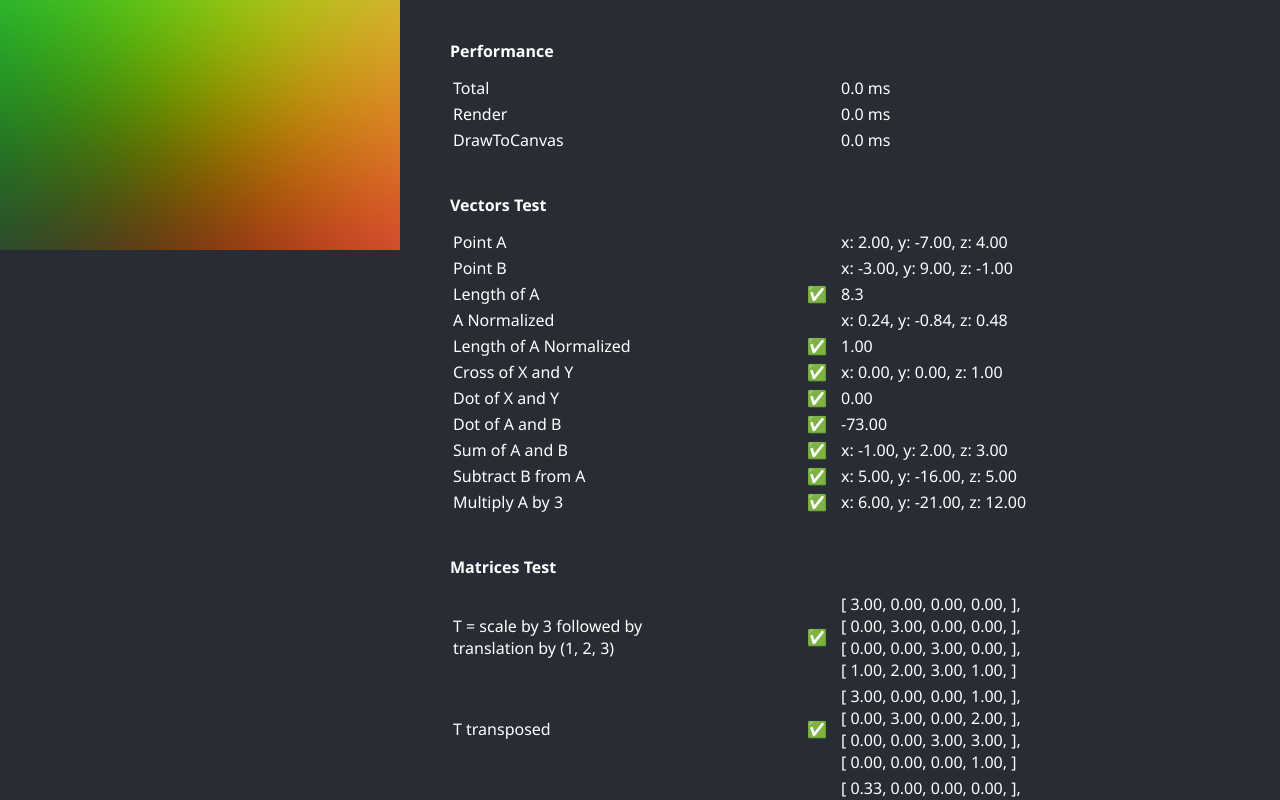
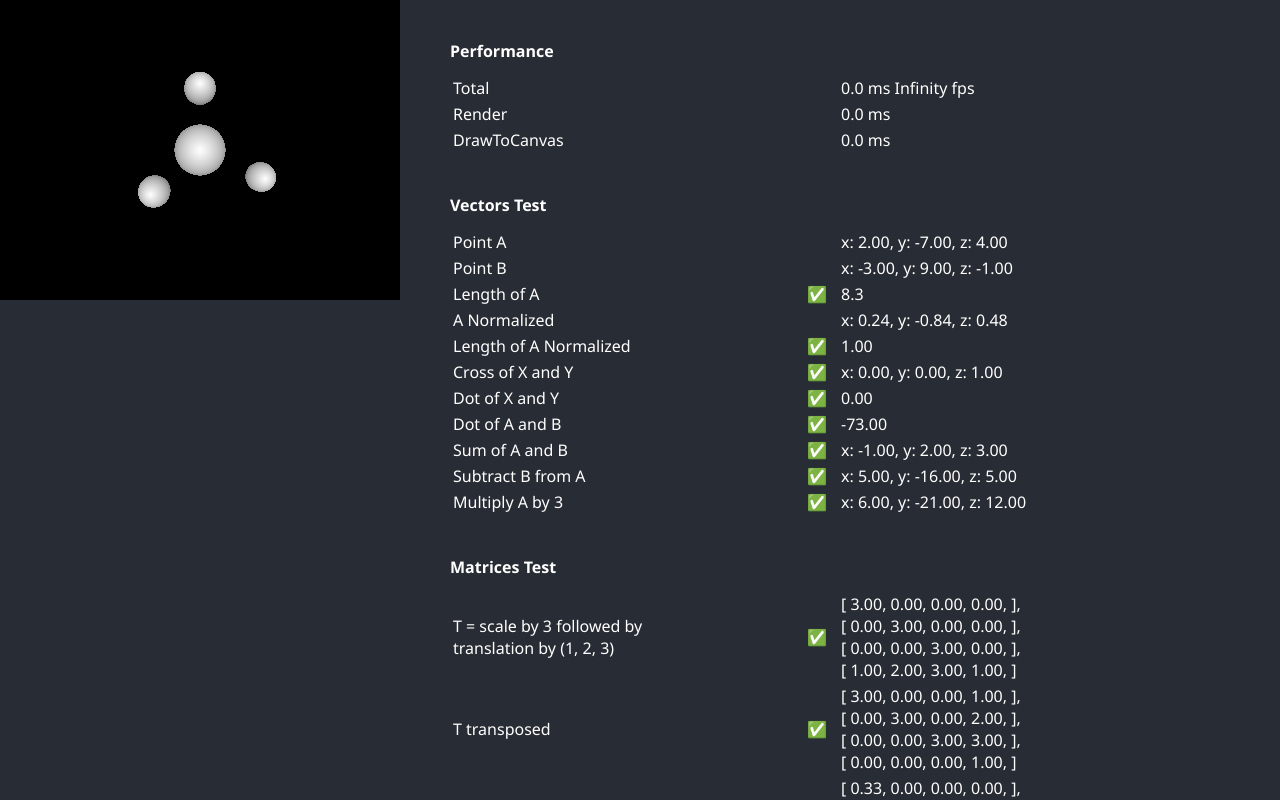
Before and after one commit to arlohb/RayTracing, a React (Create React App) app: page / in a window 1280 px wide. Shown: the top 800 px of the page. Built offline with nearby package versions, Linux system fonts and the light colour scheme.

Commit message:
IMPLEMENTED BASIC RAY TRACING

```diff
--- a/src/App.tsx
+++ b/src/App.tsx
@@ -5,6 +5,7 @@ import Data from "./Data";
 import MathsTest from "./MathsTest";
 import RayTracer, { RayTracerOptions } from "./RayTracing/RayTracer";
 import Vector3 from "./RayTracing/Vector3";
+import Sphere from "./RayTracing/Sphere";
 
 type PerformanceMetrics = {
   total: number,
@@ -14,11 +15,17 @@ type PerformanceMetrics = {
 
 const App = () => {
   const [rayTracerOptions] = useState<RayTracerOptions>({
-    from: new Vector3(0, 0, 8),
+    from: new Vector3(7, 10, 10),
     to: new Vector3(0, 0, 0),
     fov: 90,
     width: 400,
-    height: 250,
+    height: 300,
+    scene: [
+      new Sphere(new Vector3(0, 0, 0), 2),
+      new Sphere(new Vector3(5, 0, 0), 1),
+      new Sphere(new Vector3(0, 5, 0), 1),
+      new Sphere(new Vector3(0, 0, 5), 1),
+    ],
   });
 
   const rayTracer = useMemo(() => new RayTracer(rayTracerOptions), [rayTracerOptions]);
@@ -71,13 +78,11 @@ const App = () => {
       />
       <div>
         <Data
-          decimalPlaces={1}
-          units="ms"
           title="Performance"
           data={{
-            Total: metrics.total,
-            Render: metrics.render,
-            DrawToCanvas: metrics.drawToCanvas,
+            Total: `${metrics.total.toFixed(1)} ms ${(1000 / metrics.total).toFixed(1)} fps`,
+            Render: `${metrics.render.toFixed(1)} ms`,
+            DrawToCanvas: `${metrics.drawToCanvas.toFixed(1)} ms`,
           }}
         />
         <MathsTest />
--- a/src/RayTracing/RayTracer.ts
+++ b/src/RayTracing/RayTracer.ts
@@ -1,7 +1,20 @@
-import Image, { HexToPixel, Pixel } from "../Image";
+import Image, { HexToPixel } from "../Image";
 import Camera from "./Camera";
 import Ray from "./Ray";
+import Sphere from "./Sphere";
 import Vector3 from "./Vector3";
+
+// eslint-disable-next-line @typescript-eslint/no-unused-vars
+const map = (v: number, min1: number, max1: number, min2: number, max2: number): number => {
+  return min2 + ((v - min1) * (max2 - min1)) / (max1 - min1);
+};
+
+type Scene = Sphere[];
+
+type Hit = {
+  object: Sphere,
+  distance: number,
+};
 
 type RayTracerOptions = {
   from: Vector3,
@@ -9,17 +22,16 @@ type RayTracerOptions = {
   fov: number,
   width: number,
   height: number,
+  scene: Scene,
 };
-
-// only used temporarily, added types
-// https://gist.github.com/xposedbones/75ebaef3c10060a3ee3b246166caab56?permalink_comment_id=2951694#gistcomment-2951694
-const map = (value: number, x1: number, y1: number, x2: number, y2: number) => ((value - x1) * (y2 - x2)) / (y1 - x1) + x2;
 
 class RayTracer {
   camera: Camera;
+  scene: Scene;
 
   constructor(options: RayTracerOptions) {
     this.camera = new Camera(options.from, options.to, options.fov, options.width, options.height);
+    this.scene = options.scene;
   }
 
   render(): Image {
@@ -33,6 +45,9 @@ class RayTracer {
     const [right, up] = this.camera.getVectors();
 
     const image = new Image(this.camera.width, this.camera.height, HexToPixel("#09c7b7"));
+
+    let minAngle = 1e9;
+    let maxAngle = -1e9;
 
     for (let x = 0; x < image.width; x += 1) {
       for (let y = 0; y < image.height; y += 1) {
@@ -51,15 +66,56 @@ class RayTracer {
 
         const ray = new Ray("primary", this.camera.from, direction);
 
-        const pixel: Pixel = {
-          r: map(ray.direction.x, -1, 1, 0, 255),
-          g: map(ray.direction.y, -1, 1, 0, 255),
-          b: map(ray.direction.z, -1, 1, 0, 255),
-        };
+        let minHit: Hit = { object: new Sphere(new Vector3(0, 0, 0), 1), distance: 1e9 };
 
-        image.data[x][y] = pixel;
+        this.scene.forEach((sphere) => {
+          const distance = sphere.intersect(ray);
+
+          // if it hits
+          if (distance !== null) {
+            const hit: Hit = {
+              object: sphere,
+              distance,
+            };
+
+            if (minHit.distance > distance) minHit = hit;
+          }
+        });
+
+        if (minHit.distance !== 1e9) {
+          const hitPoint: Vector3 = ray.origin.add(ray.direction.mul(minHit.distance));
+          const normal = minHit.object.normalAtPoint(hitPoint);
+
+          const [,,forward] = this.camera.getVectors();
+
+          // normal length can be left out as it will always be 1
+          const angle = Math.acos((forward.dot(normal)) / forward.length());
+
+          if (angle < minAngle) minAngle = angle;
+          if (angle > maxAngle) maxAngle = angle;
+
+          if (x === 400 && y === 300) {
+            console.log({ forward, normal, angle });
+          }
+
+          const brightness = 1 - (angle / Math.PI);
+
+          image.data[x][y] = {
+            r: brightness * 255,
+            g: brightness * 255,
+            b: brightness * 255,
+          };
+        } else {
+          image.data[x][y] = {
+            r: 0,
+            g: 0,
+            b: 0,
+          };
+        }
       }
     }
+
+    console.log({ minAngle, maxAngle });
 
     return image;
   }
--- /dev/null
+++ b/src/RayTracing/Solver.ts
@@ -0,0 +1,18 @@
+const SolveQuadratic = (a: number, b: number, c: number): null | number | [number, number] => {
+  const determinant = (b ** 2) - (4 * a * c);
+
+  if (determinant < 0) return null;
+
+  if (determinant === 0) {
+    return (-b) / (2 * a);
+  }
+
+  const plus = (-b + Math.sqrt(determinant)) / (2 * a);
+  const minus = (-b - Math.sqrt(determinant)) / (2 * a);
+
+  return [plus, minus];
+};
+
+// there might be more here in the future
+// eslint-disable-next-line import/prefer-default-export
+export { SolveQuadratic };
--- /dev/null
+++ b/src/RayTracing/Sphere.ts
@@ -0,0 +1,41 @@
+import Ray from "./Ray";
+import { SolveQuadratic } from "./Solver";
+import Vector3 from "./Vector3";
+
+class Sphere {
+  origin: Vector3;
+  radius: number;
+
+  constructor(origin: Vector3, radius: number) {
+    this.origin = origin;
+    this.radius = radius;
+  }
+
+  intersect(ray: Ray): number | null {
+    // working out in whiteboard
+    const newOrigin = ray.origin.sub(this.origin);
+
+    const a: number = 1;
+    const b: number = 2 * ray.direction.dot(newOrigin);
+    const c: number = newOrigin.dot(newOrigin) - (this.radius ** 2);
+
+    const solutions = SolveQuadratic(a, b, c);
+
+    // doesn't intersect
+    if (solutions === null) return null;
+
+    // just touches at 1 point
+    if (!Array.isArray(solutions)) return solutions;
+
+    // return the minimum
+    return solutions[0] < solutions[1] ? solutions[0] : solutions[1];
+  }
+
+  normalAtPoint(point: Vector3): Vector3 {
+    // simple circle stuff
+    const normal = point.sub(this.origin).normalize();
+    return normal;
+  }
+}
+
+export default Sphere;
```
